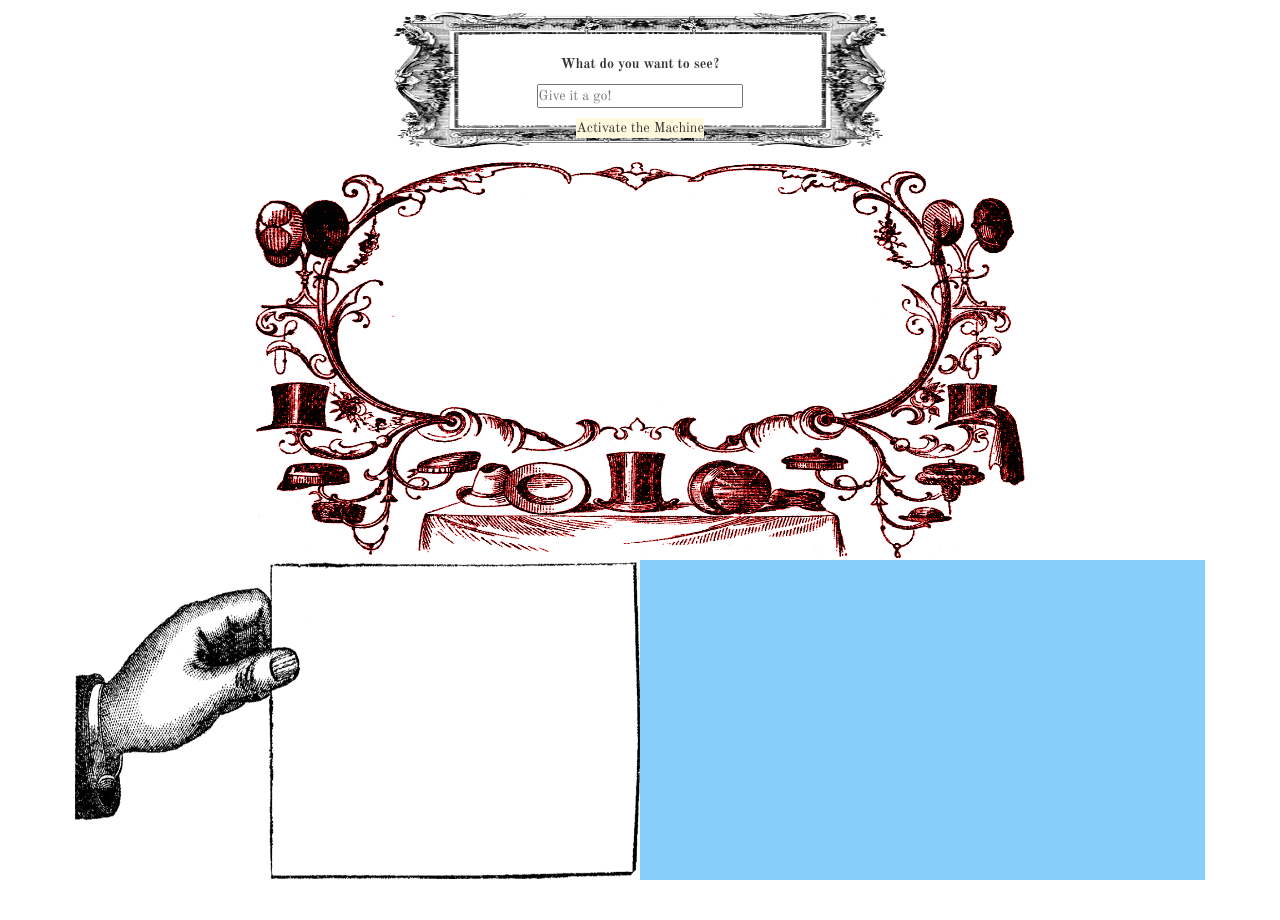
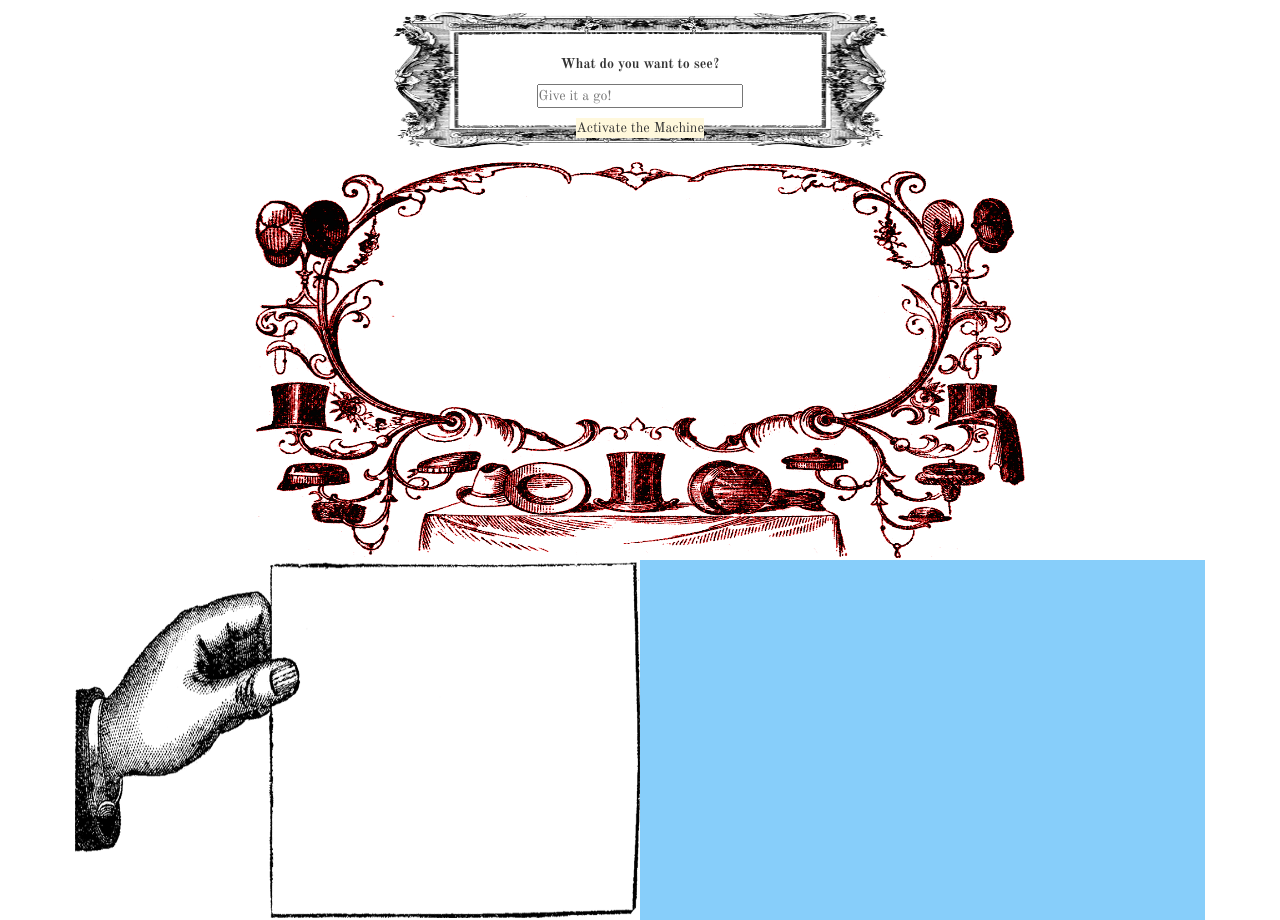
Before and after one commit to smyoshimura/hackathon, a plain HTML site: page index.html in a window 1280 px wide. Before the commit the page ends 880 px from the top, so only its background shows below. Drawn offline with nearby package versions, Linux system fonts and the light colour scheme.

Commit message:
arranging page layout

```diff
--- a/index.html
+++ b/index.html
@@ -48,9 +48,11 @@
 
     <div class="row">
         <!-- twitter section-->
-        <div id='twitter-section' class="col-xs-6"></div>
+        <div class="twitter-wrapper clearfix">
+        <div id='twitter-section'></div>
+        </div>
         <!-- flicker section-->
-        <div id='flickr-section' class="col-xs-6"></div>
+        <div id='flickr-section'></div>
     </div>
 </div>
 
--- a/style.css
+++ b/style.css
@@ -58,12 +58,23 @@ body {
     background-size: 70% 99%;
 }
 
-#twitter-section {
+.twitter-wrapper {
+    width: 50%;
     margin-right: auto;
     background: url("images/twitterframe.png") center no-repeat;
     background-size: 100% 99%;
+    float: left;
+}
+
+#twitter-section {
+    height: 45vh;
+    float: right;
+    width: 90%;
 }
 
 #flickr-section {
+    height: 45vh;
+    width: 50%;
+    float: left;
     background-color: lightskyblue;
 }
```
